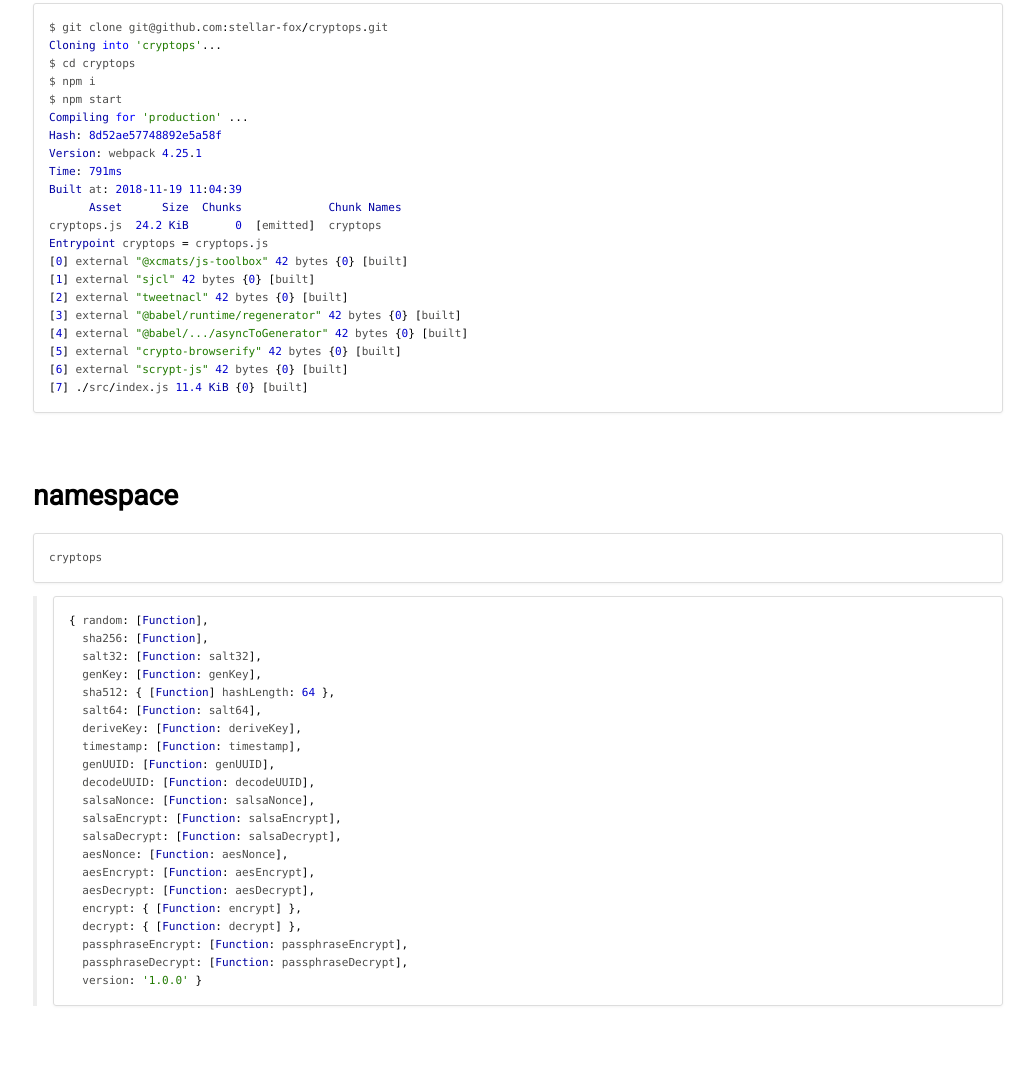
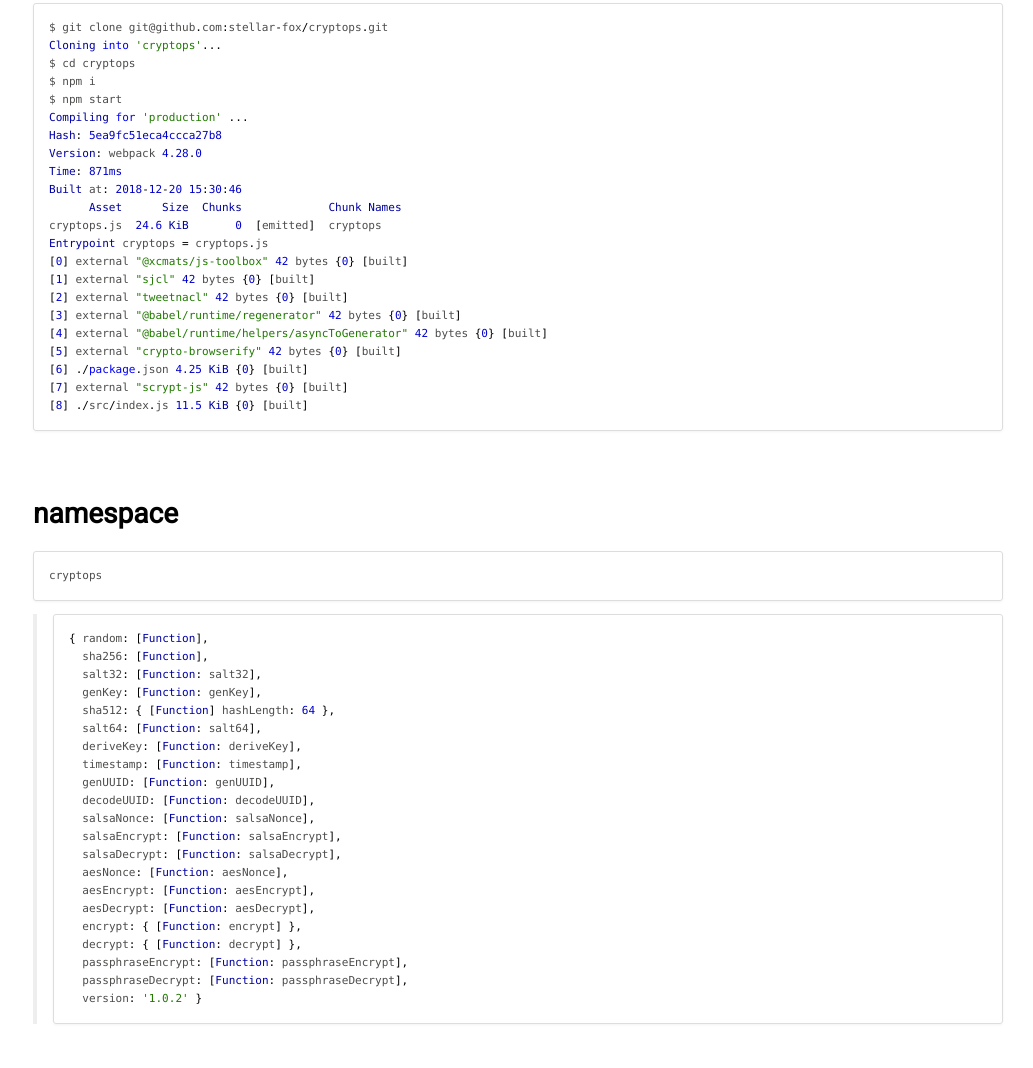
Before and after one commit to stellar-fox/cryptops, a plain HTML site: page index.html in a window 1280 px wide. Shown: the part 3642-4710 px from the top of the page, without its empty margins (247-1280 px from the left). Drawn offline with nearby package versions, Linux system fonts and the light colour scheme.

Commit message:
gh-pages update

```diff
--- a/index.html
+++ b/index.html
@@ -96,12 +96,12 @@
 <p><a href="https://npm.runkit.com/@stellar-fox/cryptops">RunKit with @stellar-fox/cryptops</a></p>
 </blockquote>
 <ul>
-<li><p>encrypting text using passphrase:</p>
+<li><p>encrypting text using a passphrase:</p>
 <p>  https://runkit.com/xcmats/cryptops.passphraseencrypt</p>
 </li>
 </ul>
 <ul>
-<li><p>decrypting text using passphrase:</p>
+<li><p>decrypting text using a passphrase:</p>
 <p>  https://runkit.com/xcmats/cryptops.passphrasedecrypt</p>
 </li>
 </ul>
@@ -141,21 +141,22 @@
 $ npm i
 $ npm start
 Compiling for 'production' ...
-Hash: 8d52ae57748892e5a58f
-Version: webpack 4.25.1
-Time: 791ms
-Built at: 2018-11-19 11:04:39
+Hash: 5ea9fc51eca4ccca27b8
+Version: webpack 4.28.0
+Time: 871ms
+Built at: 2018-12-20 15:30:46
       Asset      Size  Chunks             Chunk Names
-cryptops.js  24.2 KiB       0  [emitted]  cryptops
+cryptops.js  24.6 KiB       0  [emitted]  cryptops
 Entrypoint cryptops = cryptops.js
 [0] external &quot;@xcmats/js-toolbox&quot; 42 bytes {0} [built]
 [1] external &quot;sjcl&quot; 42 bytes {0} [built]
 [2] external &quot;tweetnacl&quot; 42 bytes {0} [built]
 [3] external &quot;@babel/runtime/regenerator&quot; 42 bytes {0} [built]
-[4] external &quot;@babel/.../asyncToGenerator&quot; 42 bytes {0} [built]
+[4] external &quot;@babel/runtime/helpers/asyncToGenerator&quot; 42 bytes {0} [built]
 [5] external &quot;crypto-browserify&quot; 42 bytes {0} [built]
-[6] external &quot;scrypt-js&quot; 42 bytes {0} [built]
-[7] ./src/index.js 11.4 KiB {0} [built]</code></pre><p><br /></p>
+[6] ./package.json 4.25 KiB {0} [built]
+[7] external &quot;scrypt-js&quot; 42 bytes {0} [built]
+[8] ./src/index.js 11.5 KiB {0} [built]</code></pre><p><br /></p>
 <h2>namespace</h2><pre class="prettyprint source lang-javascript"><code>cryptops</code></pre><blockquote>
 <pre class="prettyprint source lang-javascript"><code>{ random: [Function],
   sha256: [Function],
@@ -177,7 +178,7 @@
   decrypt: { [Function: decrypt] },
   passphraseEncrypt: [Function: passphraseEncrypt],
   passphraseDecrypt: [Function: passphraseDecrypt],
-  version: '1.0.0' }</code></pre></blockquote>
+  version: '1.0.2' }</code></pre></blockquote>
 <p><br /></p>
 <h2>tests</h2><pre class="prettyprint source lang-bash"><code>$ npm run test
 
@@ -211,7 +212,7 @@
 <br class="clear">
 
 <footer>
-    Generated by <a href="https://github.com/jsdoc3/jsdoc">JSDoc 3.5.5</a> on Mon Nov 19 2018 18:12:06 GMT+0100 (CET) using the Minami theme.
+    Generated by <a href="https://github.com/jsdoc3/jsdoc">JSDoc 3.5.5</a> on Thu Dec 20 2018 15:41:39 GMT+0100 (CET) using the Minami theme.
 </footer>
 
 <script>prettyPrint();</script>
```
Also changed, not shown: index.js.html (+3 -3 lines), module-@stellar-fox_cryptops.html (+1 -1 lines).
